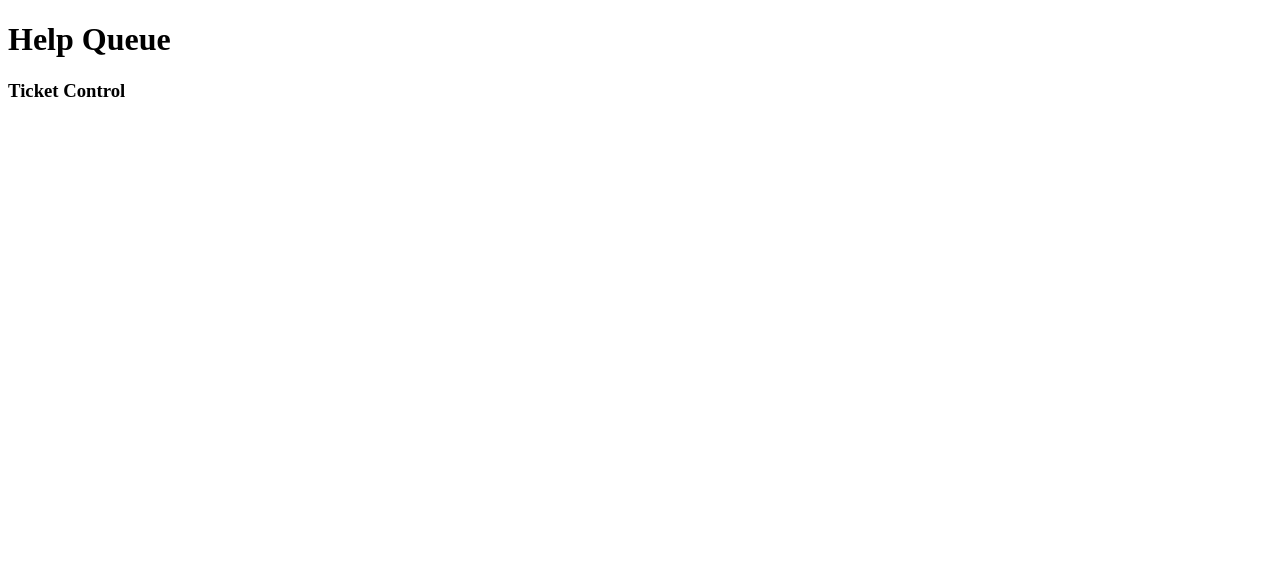
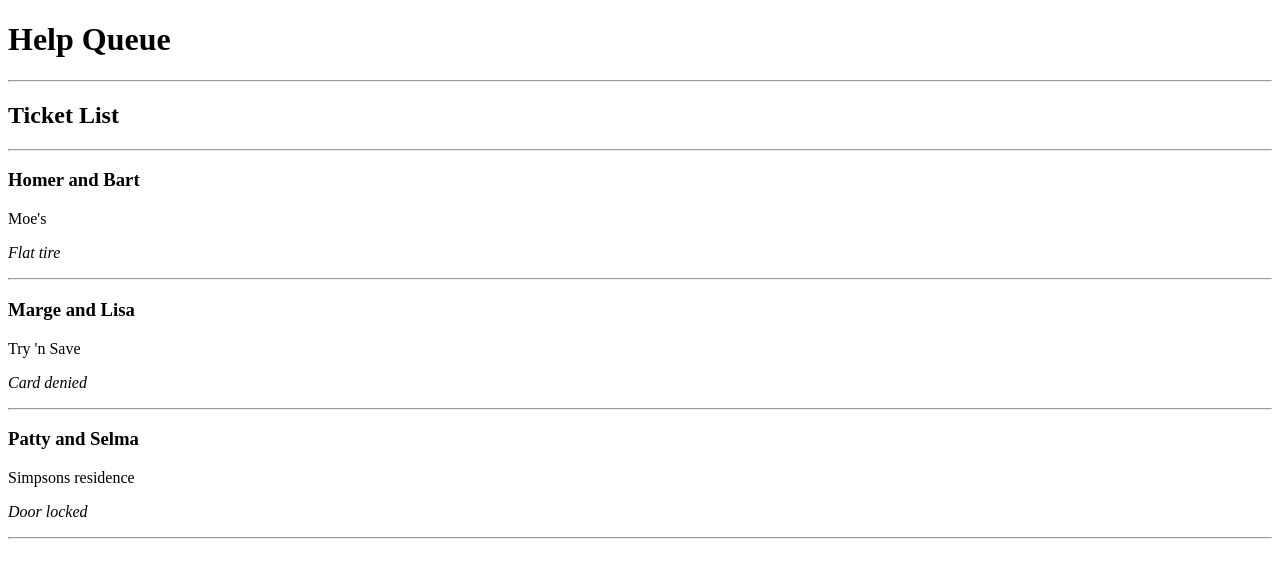
Before and after one commit to joncheng-dev/helpqueue7, a React (Create React App) app: page / in a window 1280 px wide. Shown: the top 578 px of the page. Built offline with nearby package versions, Linux system fonts and the light colour scheme.

Commit message:
set up component to hold ticket list, and component to display tickets individually

```diff
--- a/src/components/App.js
+++ b/src/components/App.js
@@ -1,11 +1,13 @@
 import React from "react";
 import Header from "./Header";
+import TicketList from "./TicketList";
 
 function App() {
   return (
     <React.Fragment>
       <Header />
-      <h3>Ticket Control</h3>
+      <hr />
+      <TicketList />
     </React.Fragment>
   );
 }
--- /dev/null
+++ b/src/components/Ticket.js
@@ -0,0 +1,16 @@
+import React from "react";
+
+function Ticket(props) {
+  return (
+    <React.Fragment>
+      <h3>{props.names}</h3>
+      <p>{props.location}</p>
+      <p>
+        <em>{props.issue}</em>
+      </p>
+      <hr />
+    </React.Fragment>
+  );
+}
+
+export default Ticket;
--- /dev/null
+++ b/src/components/TicketList.js
@@ -0,0 +1,34 @@
+import React from "react";
+import Ticket from "./Ticket";
+
+function TicketList() {
+  const tempTicketList = [
+    {
+      names: "Homer and Bart",
+      location: "Moe's",
+      issue: "Flat tire",
+    },
+    {
+      names: "Marge and Lisa",
+      location: "Try 'n Save",
+      issue: "Card denied",
+    },
+    {
+      names: "Patty and Selma",
+      location: "Simpsons residence",
+      issue: "Door locked",
+    },
+  ];
+
+  return (
+    <React.Fragment>
+      <h2>Ticket List</h2>
+      <hr />
+      {tempTicketList.map((ticket) => (
+        <Ticket names={ticket.names} location={ticket.location} issue={ticket.issue} />
+      ))}
+    </React.Fragment>
+  );
+}
+
+export default TicketList;
```
